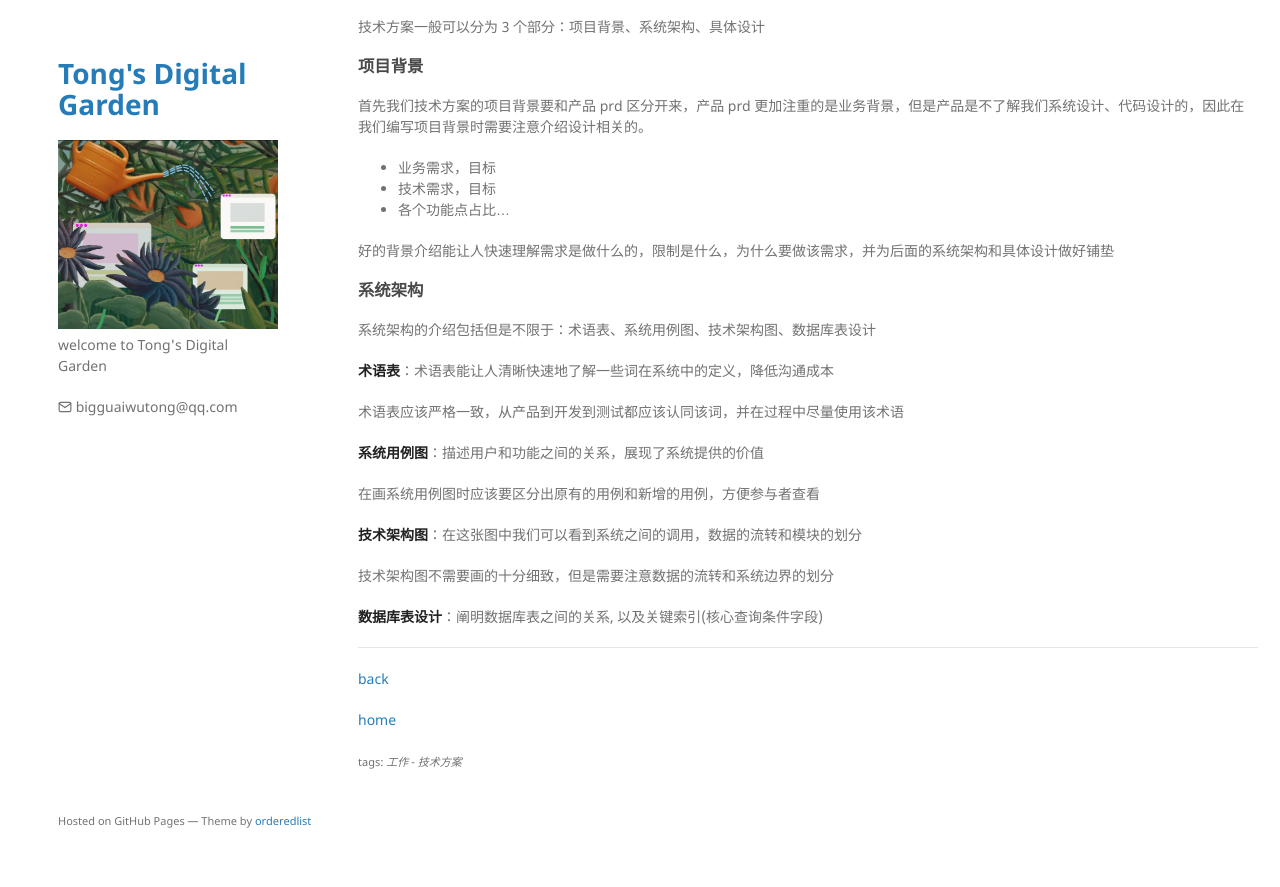
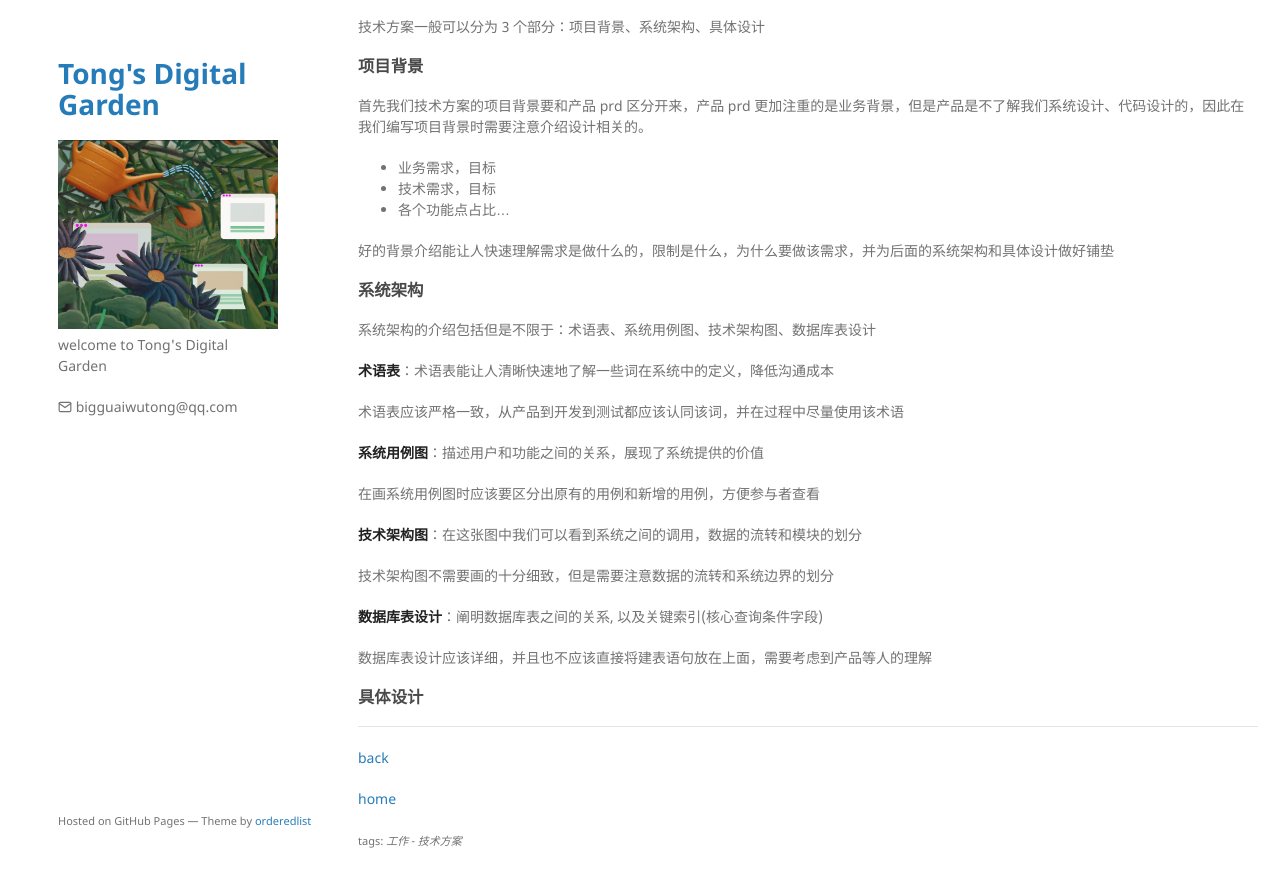
Before and after one commit to TongCodeSpace/TongCodeSpace.github.io, a Jekyll site: the page built from note/想法/记录/什么是一个好的技术方案.md, in a window 1280 px wide and 900 px high, scrolled down 998 px. Shown: the top 887 px of the window. Built offline with Jekyll 4.4.1, drawn with Linux system fonts in a browser that asks for light colours.

Commit message:
vault backup: M note/想法/记录/什么是一个好的技术方案.md

```diff
--- a/note/想法/记录/什么是一个好的技术方案.md
+++ b/note/想法/记录/什么是一个好的技术方案.md
@@ -65,6 +65,12 @@ title: 一个好的技术方案
 
 **数据库表设计**：阐明数据库表之间的关系, 以及关键索引(核心查询条件字段)
 
+数据库表设计应该详细，并且也不应该直接将建表语句放在上面，需要考虑到产品等人的理解
+
+### 具体设计
+
+
+
 
 ---
 
```
